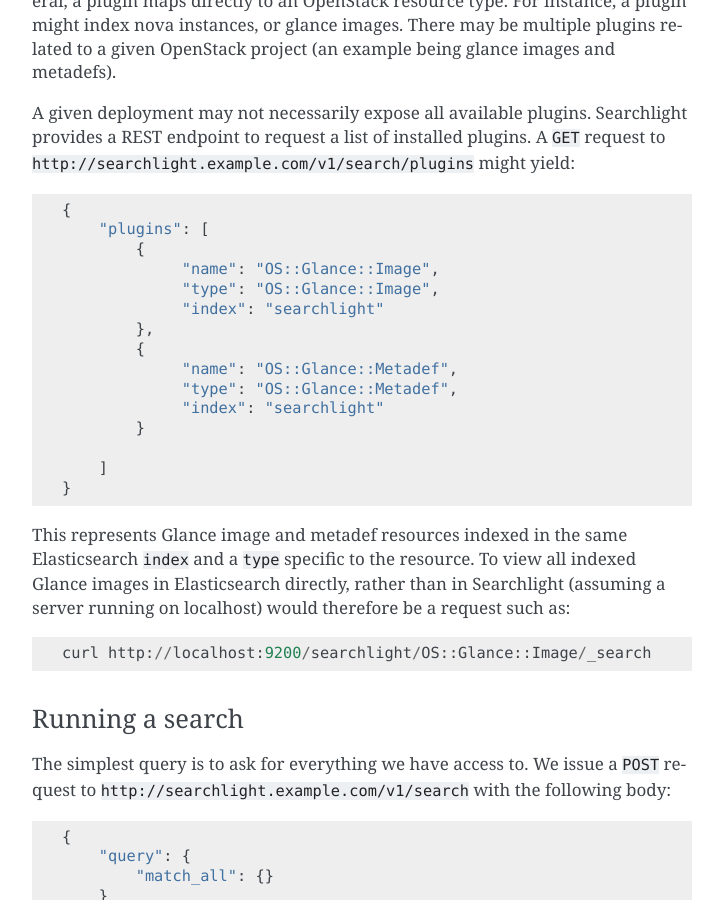
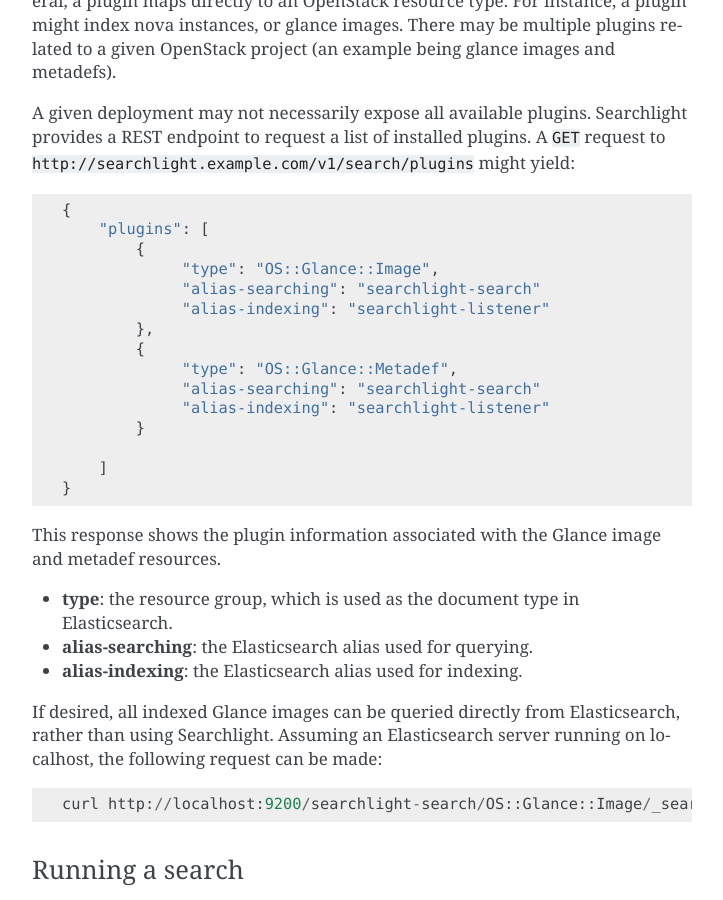
Before and after one commit to openstack-archive/searchlight, a Sphinx documentation site: the page built from doc/source/searchlightapi.rst, in a window 1280 px wide and 900 px high, scrolled down 1084 px. Shown: the whole window, without its empty margins (388-1111 px from the left). Built offline with Sphinx 7.4.7, drawn with Linux system fonts in a browser that asks for light colours; the version number could not be read and is left out.

Commit message:
API plugin endpoint needs aliases
The API plugin enpoint needs to be cleaned up.
A duplicate field needs to be removed. A field
needs to be renamed. A new field needs to be added.

Change-Id: Iea15dfe805956143c7e096b4227e48af6d55daf7
Closes-Bug: 1583681

```diff
--- a/doc/source/searchlightapi.rst
+++ b/doc/source/searchlightapi.rst
@@ -75,25 +75,32 @@
     {
         "plugins": [
             {
-                 "name": "OS::Glance::Image",
                  "type": "OS::Glance::Image",
-                 "index": "searchlight"
+                 "alias-searching": "searchlight-search"
+                 "alias-indexing": "searchlight-listener"
             },
             {
-                 "name": "OS::Glance::Metadef",
                  "type": "OS::Glance::Metadef",
-                 "index": "searchlight"
+                 "alias-searching": "searchlight-search"
+                 "alias-indexing": "searchlight-listener"
             }
 
         ]
     }
 
-This represents Glance image and metadef resources indexed in the same
-Elasticsearch ``index`` and a ``type`` specific to the resource. To view
-all indexed Glance images in Elasticsearch directly, rather than in Searchlight
-(assuming a server running on localhost) would therefore be a request such as::
+This response shows the plugin information associated with the Glance image
+and metadef resources.
 
-    curl http://localhost:9200/searchlight/OS::Glance::Image/_search
+* **type**: the resource group, which is used as the document type in
+  Elasticsearch.
+* **alias-searching**: the Elasticsearch alias used for querying.
+* **alias-indexing**: the Elasticsearch alias used for indexing.
+
+If desired, all indexed Glance images can be queried directly from
+Elasticsearch, rather than using Searchlight. Assuming an Elasticsearch
+server running on localhost, the following request can be made::
+
+    curl http://localhost:9200/searchlight-search/OS::Glance::Image/_search
 
 Running a search
 ~~~~~~~~~~~~~~~~
```
Also changed, not shown: 4 other files.
